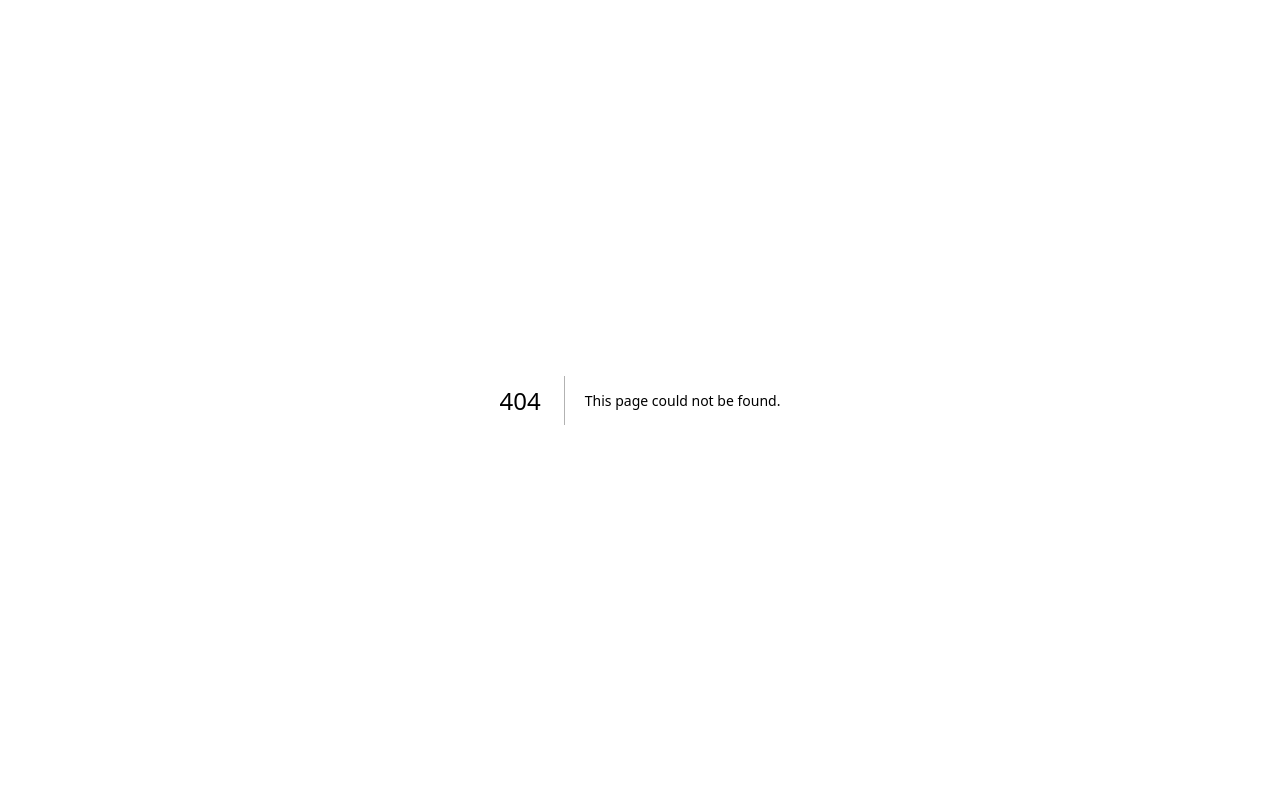
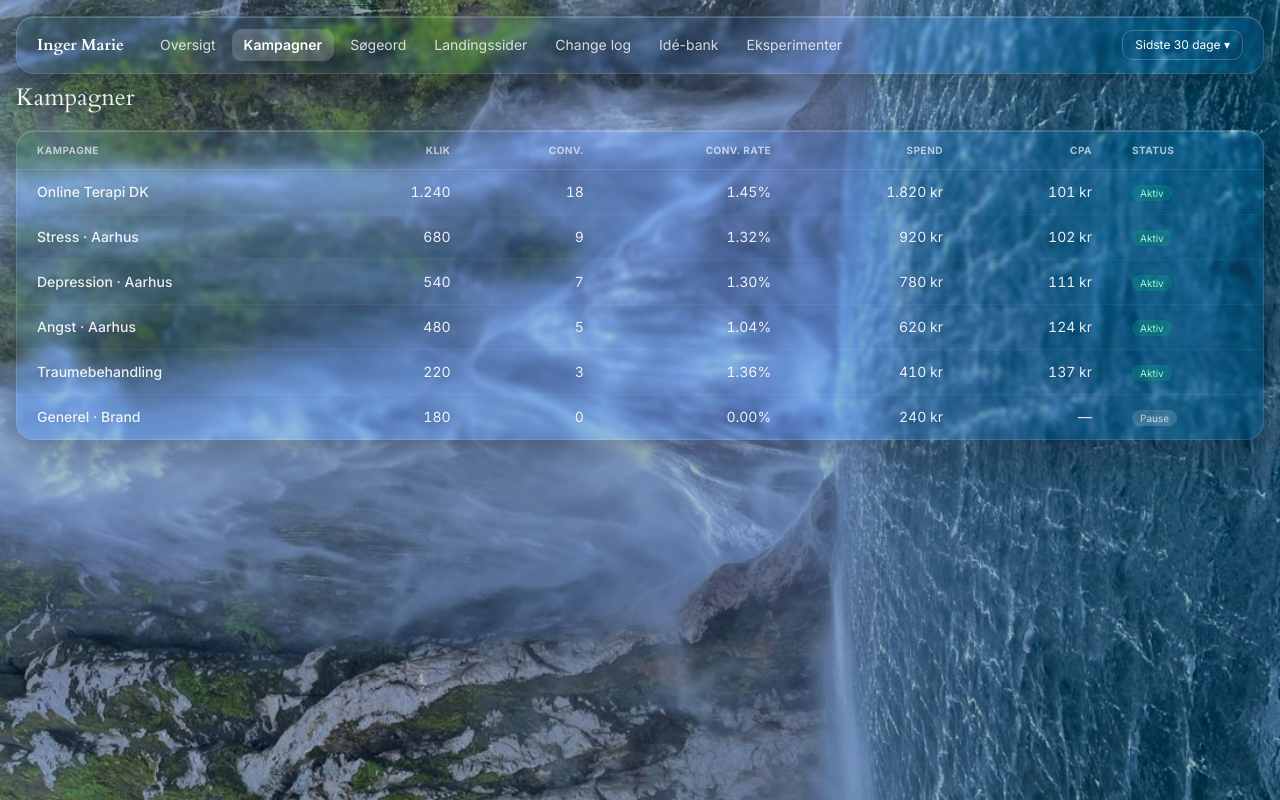
Before and after one commit to Naiture/Psykoterapeut.net, a Next.js app in the folder dashboard/: page /kampagner in a window 1280 px wide. Before the commit this address had no page. Built offline with nearby package versions, Linux system fonts and the light colour scheme.

Commit message:
feat(dashboard): build Kampagner page (table)

```diff
--- /dev/null
+++ b/dashboard/src/app/(dashboard)/kampagner/page.tsx
@@ -0,0 +1,51 @@
+import { GlassCard } from "@/components/glass-card";
+import { SectionHeading } from "@/components/section-heading";
+import { campaigns } from "@/lib/fixtures/campaigns";
+
+export default function KampagnerPage() {
+  return (
+    <div className="space-y-4 mt-2">
+      <SectionHeading>Kampagner</SectionHeading>
+      <GlassCard className="overflow-hidden">
+        <table className="w-full text-sm">
+          <thead>
+            <tr className="border-b border-white/10 text-[10px] uppercase tracking-wider text-white/65">
+              <th className="px-5 py-3 text-left">Kampagne</th>
+              <th className="px-5 py-3 text-right">Klik</th>
+              <th className="px-5 py-3 text-right">Conv.</th>
+              <th className="px-5 py-3 text-right">Conv. rate</th>
+              <th className="px-5 py-3 text-right">Spend</th>
+              <th className="px-5 py-3 text-right">CPA</th>
+              <th className="px-5 py-3 text-left">Status</th>
+            </tr>
+          </thead>
+          <tbody>
+            {campaigns.map((c) => (
+              <tr key={c.name} className="border-b border-white/5 last:border-0 text-white/90 drop-shadow">
+                <td className="px-5 py-3 font-medium">{c.name}</td>
+                <td className="px-5 py-3 text-right tabular-nums">{c.clicks.toLocaleString("da-DK")}</td>
+                <td className="px-5 py-3 text-right tabular-nums">{c.conversions}</td>
+                <td className="px-5 py-3 text-right tabular-nums">{c.conversionRate.toFixed(2)}%</td>
+                <td className="px-5 py-3 text-right tabular-nums">{c.spendKr.toLocaleString("da-DK")} kr</td>
+                <td className="px-5 py-3 text-right tabular-nums">
+                  {c.cpaKr > 0 ? `${c.cpaKr} kr` : "—"}
+                </td>
+                <td className="px-5 py-3">
+                  <span
+                    className={
+                      c.status === "active"
+                        ? "rounded-full bg-emerald-400/20 px-2 py-0.5 text-[10px] text-emerald-200"
+                        : "rounded-full bg-white/15 px-2 py-0.5 text-[10px] text-white/70"
+                    }
+                  >
+                    {c.status === "active" ? "Aktiv" : "Pause"}
+                  </span>
+                </td>
+              </tr>
+            ))}
+          </tbody>
+        </table>
+      </GlassCard>
+    </div>
+  );
+}
```
